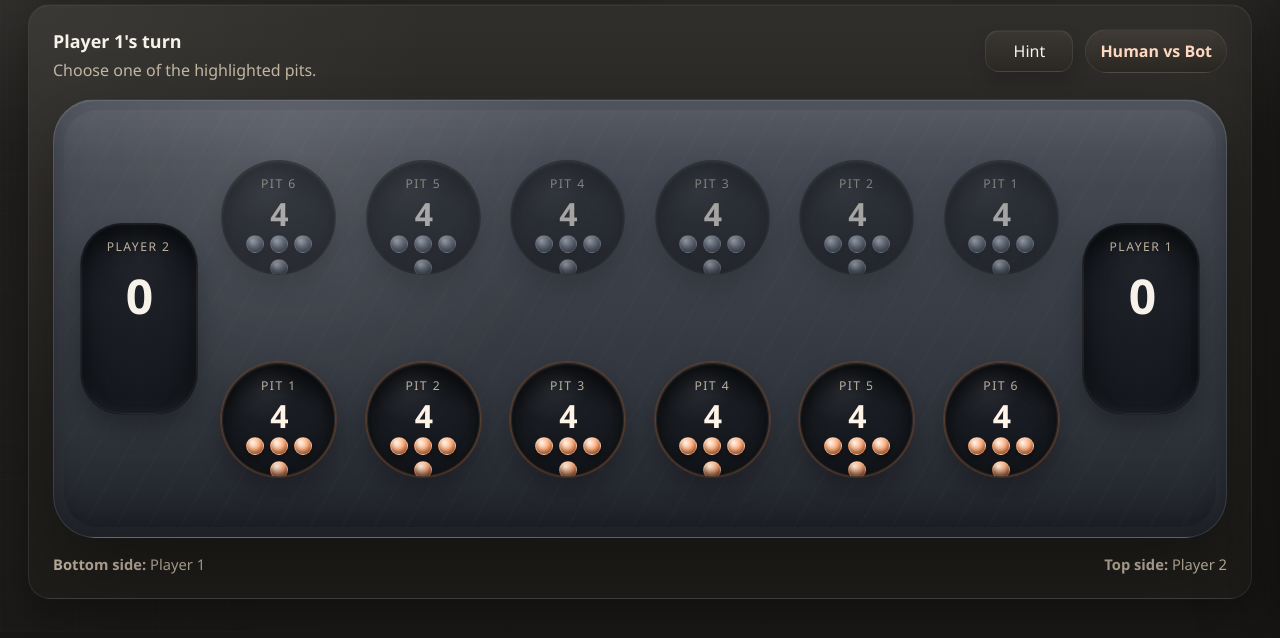
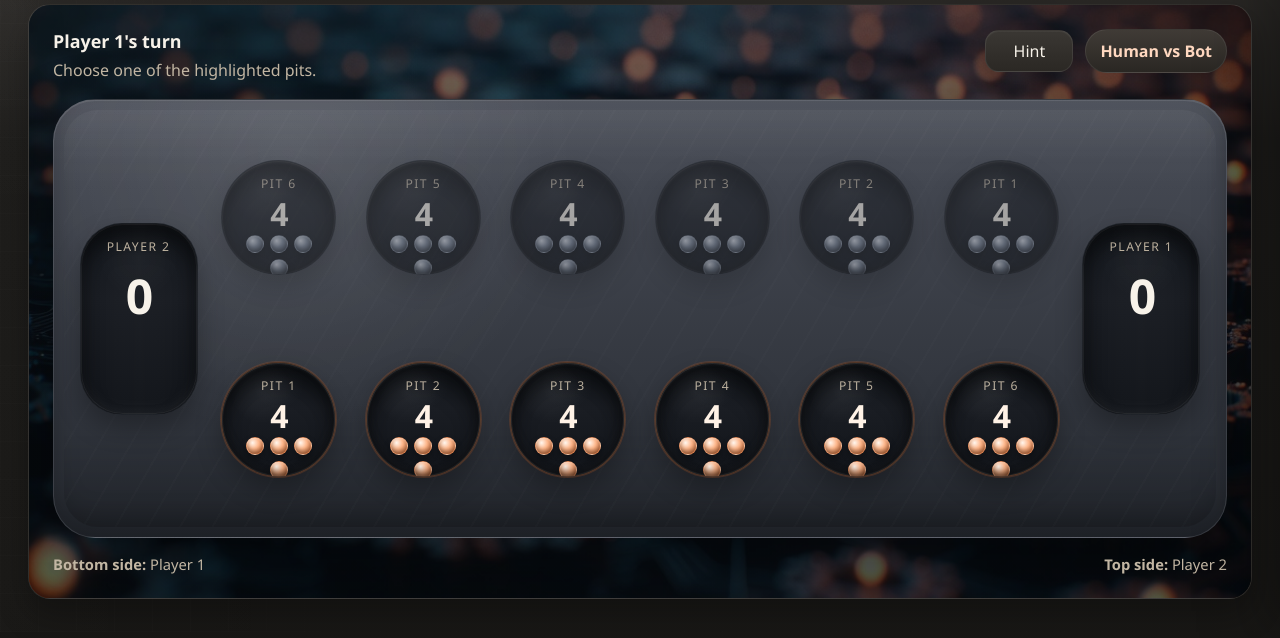
Before and after one commit to avlweb99-eng/AvlWeb, a website: page AvlWeb/mancala/Mancala.html in a window 1280 px wide. Shown: the part 168-806 px from the top of the page. Drawn offline with Linux system fonts and the light colour scheme.

Commit message:
cosmetic update

```diff
--- a/AvlWeb/mancala/styles.css
+++ b/AvlWeb/mancala/styles.css
@@ -376,8 +376,14 @@ h3 {
   content: "";
   position: absolute;
   inset: 0;
-  background: radial-gradient(circle at top left, rgba(255, 255, 255, 0.05), transparent 30%);
+  background:
+    linear-gradient(180deg, rgba(7, 12, 18, 0.58), rgba(7, 12, 18, 0.68)),
+    radial-gradient(circle at top left, rgba(255, 255, 255, 0.05), transparent 30%),
+    url("Assets/Images/MancalaGameBoardPanelBackground.jpg");
+  background-size: cover;
+  background-position: center;
   pointer-events: none;
+  z-index: 0;
 }
 
 .board-header,
@@ -442,6 +448,11 @@ h3 {
     inset 0 1px 0 rgba(255, 255, 255, 0.1),
     inset 0 -18px 26px rgba(0, 0, 0, 0.24),
     var(--shadow-lg);
+}
+
+.legend-row {
+  position: relative;
+  z-index: 1;
 }
 
 .board::before {
```
Also changed, not shown: AvlWeb/mancala/Assets/Images/MancalaGameBoardPanelBackground.jpg (added).
